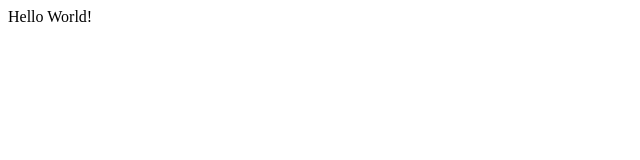
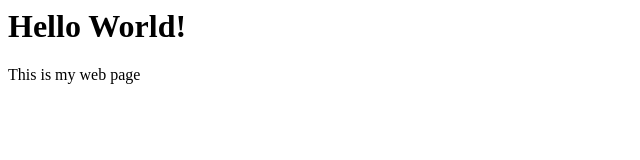
Before and after one commit to kchin06/demo, a plain HTML site: page index.html in a window 1280 px wide. Shown: the whole page, without its empty margins (0-640 px from the left). Drawn offline with Linux system fonts and the light colour scheme.

Commit message:
Update index.html

```diff
--- a/index.html
+++ b/index.html
@@ -3,6 +3,7 @@
   <title>My Demo Page</title>
 </head>
 <body>
-Hello World!
+  <h1>Hello World!</h1>
+  This is my web page
 <body></body>
 </html>
```
